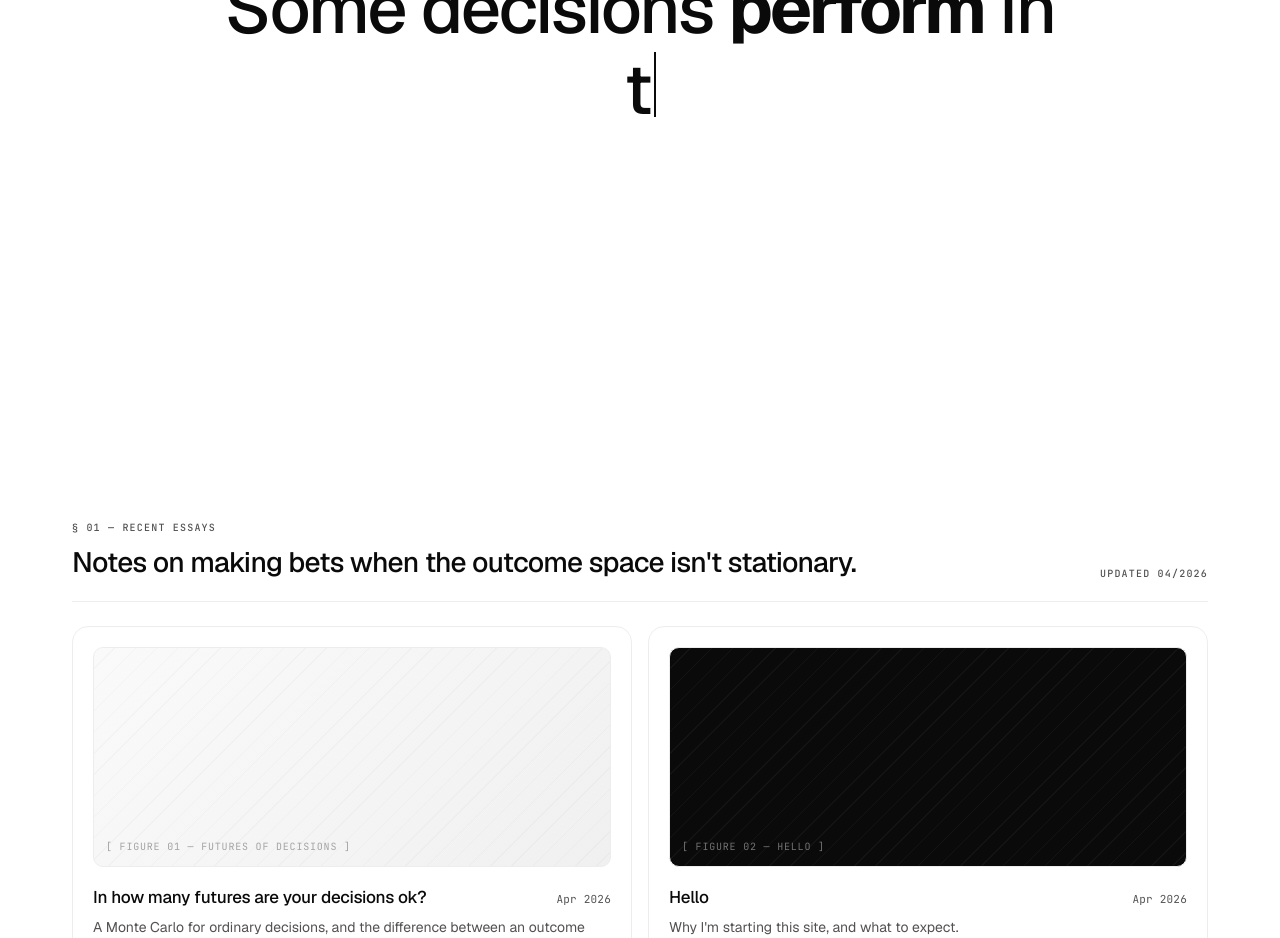
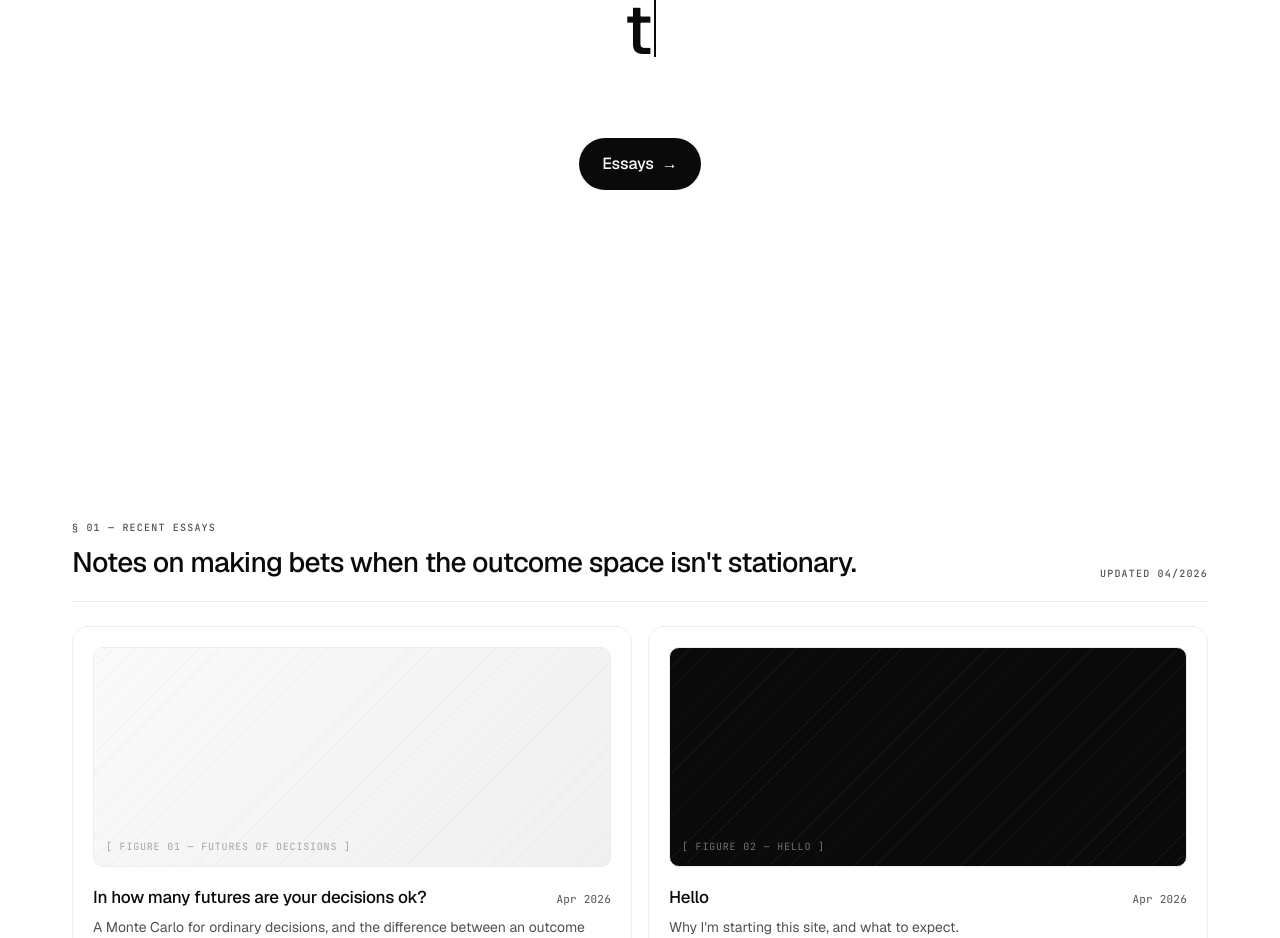
Before and after one commit to juliustgeiger-lab/Personal-Webseite, a Next.js app: page / in a window 1280 px wide. Shown: the part 2000-2938 px from the top of the page. Built offline with nearby package versions, Linux system fonts and the light colour scheme.

Commit message:
Many Worlds: replace removed graphic with an Essays CTA pill (anchor href=#essays, .btn .btn-primary, slightly bigger via .many-worlds-cta). Anchor click + html scroll-behavior:smooth + scroll-snap mandatory snaps to the next beat

```diff
--- a/src/app/globals.css
+++ b/src/app/globals.css
@@ -767,6 +767,14 @@
   max-width: 32ch;
 }
 
+/* CTA at the bottom of the many-worlds section — slightly bigger than the
+   default .btn so it carries weight under the large headline. */
+.many-worlds-cta {
+  font-size: 16px;
+  padding: 13px 22px;
+  margin-top: 8px;
+}
+
 /* Typewriter ending on the second line of the many-worlds headline */
 .typewriter {
   display: inline-block;
--- a/src/components/ManyWorldsSection.tsx
+++ b/src/components/ManyWorldsSection.tsx
@@ -19,6 +19,11 @@
         <br />
         <TypewriterText phrases={ENDINGS} />
       </h2>
+
+      <a href="#essays" className="btn btn-primary many-worlds-cta">
+        Essays
+        <span className="arrow">→</span>
+      </a>
     </section>
   );
 }
```
